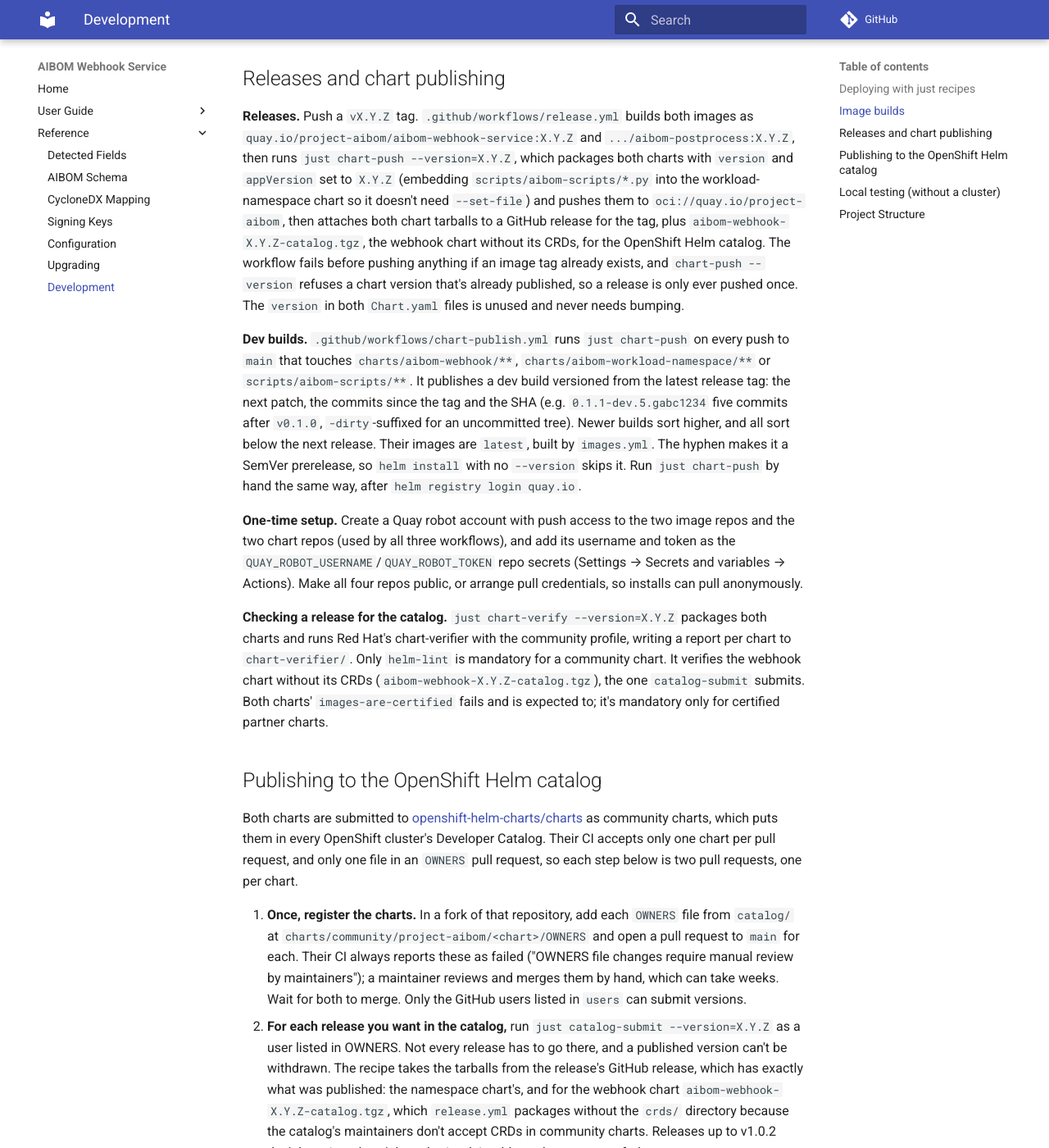
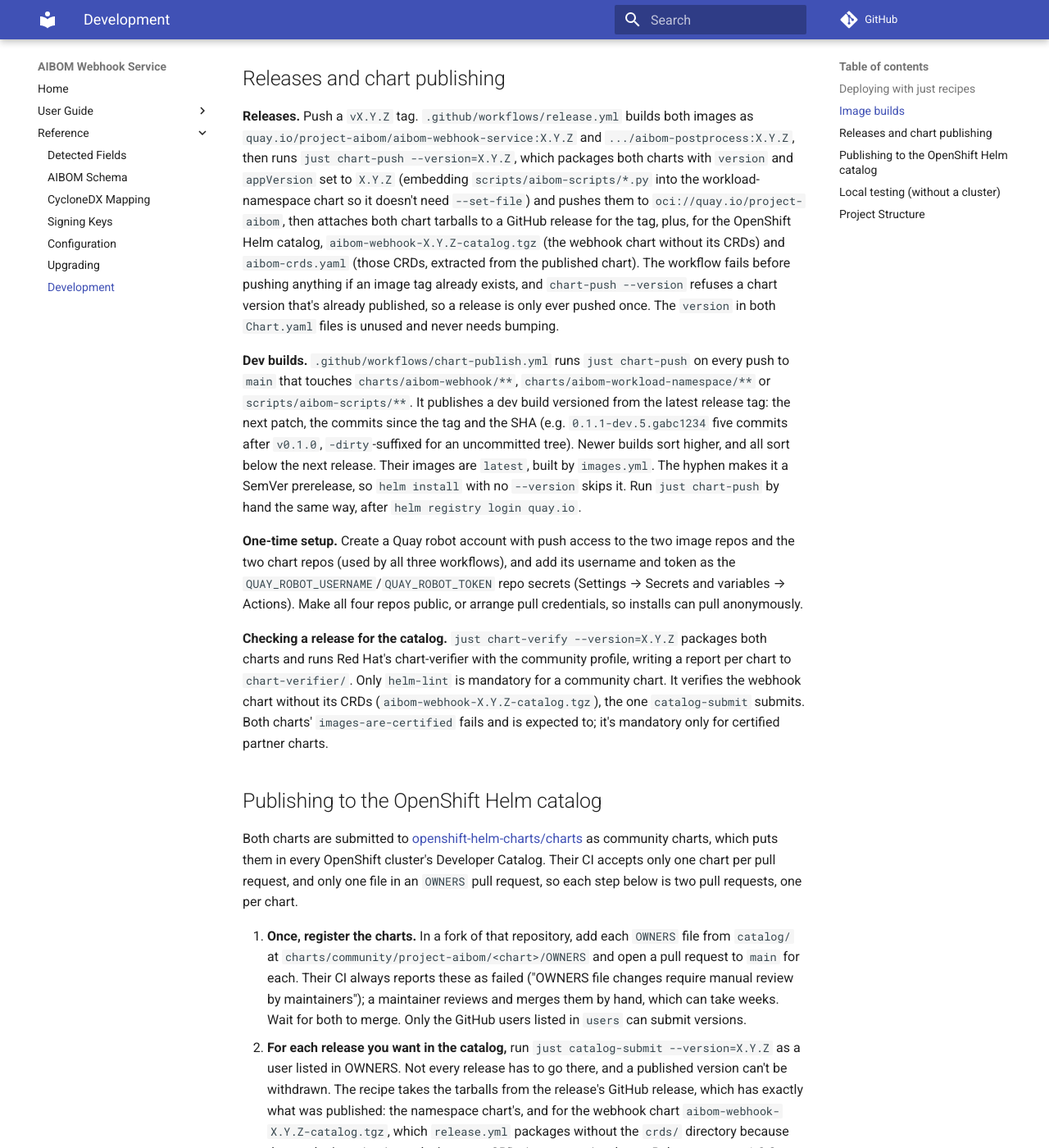
Before and after one commit to gavinsan33/aibom-webhook-service, an MkDocs documentation site: the page built from docs/reference/development.md, in a window 1280 px wide and 1400 px high, scrolled down 1846 px. Shown: the whole window at 82% size. Built offline with MkDocs 1.6.1 and Material for MkDocs 9.7.7, drawn with Linux system fonts in a browser that asks for light colours; comment, search, counter and statistics services are not loaded; some of the changed text lies outside the part shown.

Commit message:
Install catalog CRDs from a release asset
Each release now attaches aibom-crds.yaml, extracted from the published
webhook chart, and the install error, NOTES.txt, the catalog copy and
the docs point at it instead of the CRD file's path in the repo.
catalog-submit requires it. Dev builds and the unpackaged chart still
point at main.

```diff
--- a/docs/reference/development.md
+++ b/docs/reference/development.md
@@ -58,7 +58,7 @@ To remove the deployment: `just undeploy` (runs `helm uninstall aibom-webhook`,
 
 ## Releases and chart publishing
 
-**Releases.** Push a `vX.Y.Z` tag. `.github/workflows/release.yml` builds both images as `quay.io/project-aibom/aibom-webhook-service:X.Y.Z` and `.../aibom-postprocess:X.Y.Z`, then runs `just chart-push --version=X.Y.Z`, which packages both charts with `version` and `appVersion` set to `X.Y.Z` (embedding `scripts/aibom-scripts/*.py` into the workload-namespace chart so it doesn't need `--set-file`) and pushes them to `oci://quay.io/project-aibom`, then attaches both chart tarballs to a GitHub release for the tag, plus `aibom-webhook-X.Y.Z-catalog.tgz`, the webhook chart without its CRDs, for the OpenShift Helm catalog. The workflow fails before pushing anything if an image tag already exists, and `chart-push --version` refuses a chart version that's already published, so a release is only ever pushed once. The `version` in both `Chart.yaml` files is unused and never needs bumping.
+**Releases.** Push a `vX.Y.Z` tag. `.github/workflows/release.yml` builds both images as `quay.io/project-aibom/aibom-webhook-service:X.Y.Z` and `.../aibom-postprocess:X.Y.Z`, then runs `just chart-push --version=X.Y.Z`, which packages both charts with `version` and `appVersion` set to `X.Y.Z` (embedding `scripts/aibom-scripts/*.py` into the workload-namespace chart so it doesn't need `--set-file`) and pushes them to `oci://quay.io/project-aibom`, then attaches both chart tarballs to a GitHub release for the tag, plus, for the OpenShift Helm catalog, `aibom-webhook-X.Y.Z-catalog.tgz` (the webhook chart without its CRDs) and `aibom-crds.yaml` (those CRDs, extracted from the published chart). The workflow fails before pushing anything if an image tag already exists, and `chart-push --version` refuses a chart version that's already published, so a release is only ever pushed once. The `version` in both `Chart.yaml` files is unused and never needs bumping.
 
 **Dev builds.** `.github/workflows/chart-publish.yml` runs `just chart-push` on every push to `main` that touches `charts/aibom-webhook/**`, `charts/aibom-workload-namespace/**` or `scripts/aibom-scripts/**`. It publishes a dev build versioned from the latest release tag: the next patch, the commits since the tag and the SHA (e.g. `0.1.1-dev.5.gabc1234` five commits after `v0.1.0`, `-dirty`-suffixed for an uncommitted tree). Newer builds sort higher, and all sort below the next release. Their images are `latest`, built by `images.yml`. The hyphen makes it a SemVer prerelease, so `helm install` with no `--version` skips it. Run `just chart-push` by hand the same way, after `helm registry login quay.io`.
 
@@ -71,9 +71,9 @@ To remove the deployment: `just undeploy` (runs `helm uninstall aibom-webhook`,
 Both charts are submitted to [openshift-helm-charts/charts](https://github.com/openshift-helm-charts/charts) as community charts, which puts them in every OpenShift cluster's Developer Catalog. Their CI accepts only one chart per pull request, and only one file in an `OWNERS` pull request, so each step below is two pull requests, one per chart.
 
 1. **Once, register the charts.** In a fork of that repository, add each `OWNERS` file from `catalog/` at `charts/community/project-aibom/<chart>/OWNERS` and open a pull request to `main` for each. Their CI always reports these as failed ("OWNERS file changes require manual review by maintainers"); a maintainer reviews and merges them by hand, which can take weeks. Wait for both to merge. Only the GitHub users listed in `users` can submit versions.
-2. **For each release you want in the catalog,** run `just catalog-submit --version=X.Y.Z` as a user listed in OWNERS. Not every release has to go there, and a published version can't be withdrawn. The recipe takes the tarballs from the release's GitHub release, which has exactly what was published: the namespace chart's, and for the webhook chart `aibom-webhook-X.Y.Z-catalog.tgz`, which `release.yml` packages without the `crds/` directory because the catalog's maintainers don't accept CRDs in community charts. Releases up to v1.0.2 don't have it and can't be submitted. It adds each one to your fork as `charts/community/project-aibom/<chart>/X.Y.Z/<chart>-X.Y.Z.tgz` on its own branch off the catalog's `main`. It then opens one pull request per chart. It refuses a version that's already in the catalog or already has an open pull request. Pass `--dry-run` to see what it would push, or `--fork=<owner/repo>` if your fork isn't `<you>/charts`. Submit the tarball rather than a chart-verifier report: the catalog then hosts its own copy, and its CI runs chart-verifier itself. Its `chart-testing` check fails there and is expected to: the CI installs with a namespace-scoped service account, and both charts need cluster-admin. It's optional for community charts. CI reports community charts as "Pending Manual Review"; a maintainer approves each version, then the bot merges it. A published version can't be changed; release a new one instead.
+2. **For each release you want in the catalog,** run `just catalog-submit --version=X.Y.Z` as a user listed in OWNERS. Not every release has to go there, and a published version can't be withdrawn. The recipe takes the tarballs from the release's GitHub release, which has exactly what was published: the namespace chart's, and for the webhook chart `aibom-webhook-X.Y.Z-catalog.tgz`, which `release.yml` packages without the `crds/` directory because the catalog's maintainers don't accept CRDs in community charts. Releases up to v1.0.2 don't have it or `aibom-crds.yaml` and can't be submitted. It adds each one to your fork as `charts/community/project-aibom/<chart>/X.Y.Z/<chart>-X.Y.Z.tgz` on its own branch off the catalog's `main`. It then opens one pull request per chart. It refuses a version that's already in the catalog or already has an open pull request. Pass `--dry-run` to see what it would push, or `--fork=<owner/repo>` if your fork isn't `<you>/charts`. Submit the tarball rather than a chart-verifier report: the catalog then hosts its own copy, and its CI runs chart-verifier itself. Its `chart-testing` check fails there and is expected to: the CI installs with a namespace-scoped service account, and both charts need cluster-admin. It's optional for community charts. CI reports community charts as "Pending Manual Review"; a maintainer approves each version, then the bot merges it. A published version can't be changed; release a new one instead.
 
-Catalog users install the CRDs themselves with `oc apply -f` on the CRD file at the release's tag. `_chart-package-catalog` writes that command, with the exact version, into the catalog tarball's README (a section at the top), its `Chart.yaml` description (the catalog tile) and its `values.schema.json` description (the top of the console's install form), and `NOTES.txt` repeats it after every install and upgrade. `templates/crds-required.yaml` fails an install against a cluster without them and prints that command; it's skipped when there's no cluster to look at (`helm template`, `helm lint`, Argo CD), and the quay.io chart passes it because Helm installs `crds/` before rendering templates. They upgrade from the console's Upgrade action on the Helm release and re-apply the CRDs first, so each release's notes should say when the CRDs changed.
+Catalog users install the CRDs themselves with `oc apply -f` on the release's `aibom-crds.yaml`. `_chart-package-catalog` writes that command, with the exact version, into the catalog tarball's README (a section at the top), its `Chart.yaml` description (the catalog tile) and its `values.schema.json` description (the top of the console's install form), and `NOTES.txt` repeats it after every install and upgrade. `templates/crds-required.yaml` fails an install against a cluster without them and prints that command; it's skipped when there's no cluster to look at (`helm template`, `helm lint`, Argo CD), and the quay.io chart passes it because Helm installs `crds/` before rendering templates. They upgrade from the console's Upgrade action on the Helm release and re-apply the CRDs first, so each release's notes should say when the CRDs changed.
 
 ## Local testing (without a cluster)
 
```
Also changed, not shown: charts/aibom-webhook/README.md (+1 -1 lines), docs/reference/upgrading.md (+2 -2 lines), docs/user-guide/getting-started.md (+1 -1 lines), 5 other files.
